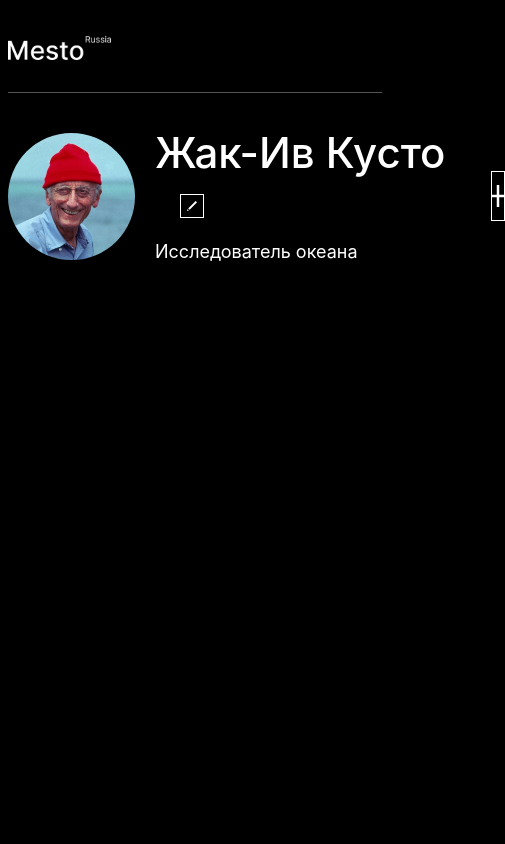
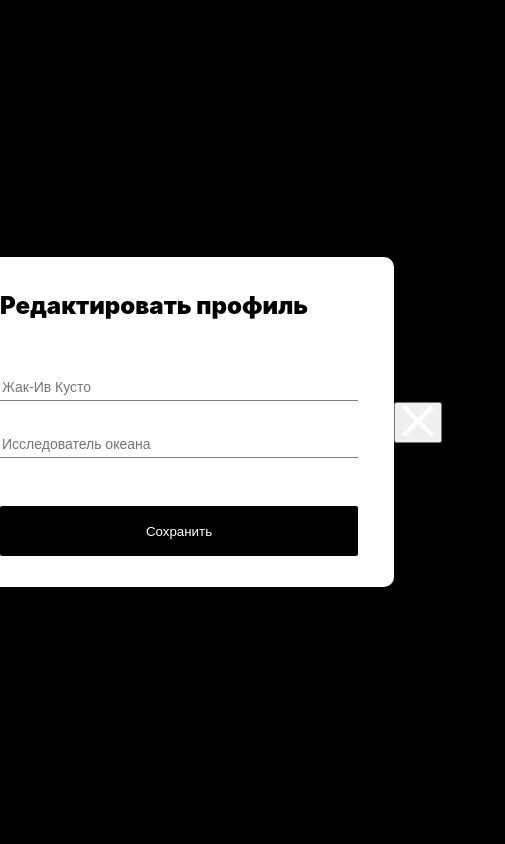
Before and after one commit to Tatyana-ChJKV/MESTO-YandexPraktikum, a plain HTML site: page index.html in a window 390 px wide. Shown: the top 844 px of the page, 505 px wide, since content can reach past the window. Drawn offline with Linux system fonts and the light colour scheme.

```diff
--- a/blocks/header/__logo/header__logo.css
+++ b/blocks/header/__logo/header__logo.css
@@ -11,5 +11,7 @@
     .header__logo {
         width: 103px;
         height: 24px;
+        margin-bottom: 31px;
+        margin-left: 27px;
     }
 }
--- /dev/null
+++ b/blocks/places/__button/places__button.css
@@ -0,0 +1,11 @@
+.places__button {
+    background-image: url(../../../images/Vector_heart.png);
+    width: 22px;
+    height: 19px;
+    background-repeat: no-repeat;
+    background-position: center;
+    border: none;
+    outline: none;
+    background-color: white;
+    padding: 0;
+}
--- /dev/null
+++ b/blocks/places/__description-flex/places__description-flex.css
@@ -0,0 +1,7 @@
+.places__description-flex {
+    max-width: 246px;
+    display: flex;
+    justify-content: space-between;
+    align-items: center;
+    padding: 25px 21px 31px 15px;
+}
--- /dev/null
+++ b/blocks/places/__description/places__description.css
@@ -0,0 +1,10 @@
+.places__description {
+    max-width: 220px;
+    margin: 0;
+    font-weight: 900;
+    font-size: 24px;
+    line-height: 29px;
+    text-overflow: ellipsis;
+    white-space: nowrap;
+    overflow: hidden;
+}
--- /dev/null
+++ b/blocks/places/__element/places__element.css
@@ -0,0 +1,6 @@
+.places__element {
+    max-width: 100%;
+    display: block;
+    border-top-left-radius: 10px;
+    border-top-right-radius: 10px;
+}
--- /dev/null
+++ b/blocks/places/__frame/places__frame.css
@@ -0,0 +1,4 @@
+.places__frame {
+    background-color: white;
+    border-radius: 10px;
+}
--- /dev/null
+++ b/blocks/profile/__add-button/profile__add-button.css
@@ -0,0 +1,18 @@
+.profile__add-button {
+    width: 150px;
+    height: 50px;
+    background-image: url(../../../images/vector2.png);
+    background-repeat: no-repeat;
+    background-position: center;
+    background-size: 22px, 22px;
+    background-color: transparent;
+    border: 1px solid #FFFFFF;
+    align-self: center;
+}
+
+@media (max-width: 768px) {
+    .profile__add-button {
+        width: 282px;
+        margin-top: 36px;
+    }
+}
--- /dev/null
+++ b/blocks/profile/__avatar/profile__avatar.css
@@ -0,0 +1,13 @@
+.profile__avatar {
+    height: 127px;
+    margin-right: 20px;
+    border-radius: 50%;
+}
+
+@media (max-width: 768px) {
+    .profile__avatar {
+        margin: 0 auto 22px auto;
+
+        /*position: center;*/
+    }
+}
--- /dev/null
+++ b/blocks/profile/__description/profile__description.css
@@ -0,0 +1,18 @@
+.profile__description {
+    color: #FFFFFF;
+    font-weight: 400;
+    font-size: 18px;
+    line-height: 22px;
+    padding-top: 16px;
+    min-width: 336px;
+    margin: 0;
+}
+
+@media (max-width: 768px) {
+    .profile__description {
+        font-size: 14px;
+        line-height: 17px;
+        text-align: center;
+        padding-top: 14px;
+    }
+}
--- /dev/null
+++ b/blocks/profile/__edit-button/profile__edit-button.css
@@ -0,0 +1,19 @@
+.profile__edit-button {
+    width: 24px;
+    height: 24px;
+    background-image: url(../../../images/edit-icon.png);
+    background-repeat: no-repeat;
+    background-position: center;
+    background-size: 10px, 10px;
+    background-color: transparent;
+    border: 1px solid #FFFFFF;
+    margin-left: 25px;
+}
+
+@media (max-width: 768px) {
+    .profile__edit-button {
+        width: 18px;
+        height: 18px;
+        margin-left: 15px;
+    }
+}
--- /dev/null
+++ b/blocks/profile/__info/profile__info.css
@@ -0,0 +1,10 @@
+.profile__info {
+    display: flex;
+    align-items: center;
+}
+
+@media (max-width: 768px) {
+    .profile__info {
+        flex-direction: column;
+    }
+}
--- /dev/null
+++ b/blocks/profile/__name/profile__name.css
@@ -0,0 +1,18 @@
+.profile__name {
+    color: #FFFFFF;
+    font-weight: 500;
+    font-size: 42px;
+    line-height: 48px;
+    min-width: 294px;
+    margin: 0 4px 0 0;
+}
+
+@media (max-width: 768px) {
+    .profile__name {
+        font-weight: 500;
+        font-size: 27px;
+        line-height: 33px;
+        text-align: center;
+        margin: 0;
+    }
+}
--- /dev/null
+++ b/blocks/profile/profile.css
@@ -0,0 +1,18 @@
+.profile {
+    max-width: 880px;
+    margin-left: auto;
+    margin-right: auto;
+    padding: 36px 0 51px 0;
+    display: flex;
+    align-items: center;
+    justify-content: space-between;
+}
+
+@media (max-width: 768px) {
+    .profile {
+        flex-direction: column;
+
+        padding: 42px 0 36px 0;
+        /*margin: auto;*/
+    }
+}
--- a/index.html
+++ b/index.html
@@ -17,21 +17,99 @@
   <main>
 
     <section class="profile">
-      <div class="profile__flex">
-      <img class="avatar" src="images/image.jpg" alt="Фотография мужчины в красной шапке на фоне океана">
+      <div class="profile__info">
+        <img class="profile__avatar" src="images/image.jpg" alt="Фотография мужчины в красной шапке на фоне океана">
       <div>
-        <p class="profile__name">Жак-Ив Кусто<button class="edit-button"></button></p>
+        <p class="profile__name">Жак-Ив Кусто<button class="profile__edit-button"></button></p>
+
         <p class="profile__description">Исследователь океана</p>
       </div>
       </div>
-      <button class="add-button"></button>
+      <button class="profile__add-button"></button>
+    </section>
+
+    <section class="form">
+    <div class="popup popup_opened popup__overlay">
+      <form class="popup__container">
+        <h2 class="popup__header">Редактировать профиль</h2>
+        <fieldset class="form__text-input">
+          <input type="text" class="form__text" placeholder="Жак-Ив Кусто">
+        </fieldset>
+        <fieldset class="form__text-input">
+          <input type="text" class="form__text" placeholder="Исследователь океана">
+        </fieldset>
+        <div class="popup__button-container">
+        <button class="popup__button">Сохранить</button>
+        </div>
+      </form>
+      <button class="popup__close-button"><img src="images/Close_Icon.png"></button>
+    </div>
+    </section>
+
+    <section class="elements">
+      <ul class="places">
+        <li>
+          <div class="places__frame">
+          <img class="places__element" src="images/kirill-pershin-1088404-unsplash.jpg" alt="Кирпичный замок на фоне гор">
+          <div class="places__description-flex">
+            <p class="places__description">Карачаевск</p>
+            <button class="places__button"></button>
+          </div>
+          </div>
+        </li>
+        <li>
+          <div class="places__frame">
+          <img class="places__element" src="images/kirill-pershin-1404681-unsplash.png" alt="Приэльбрусье во время заката">
+          <div class="places__description-flex">
+            <p class="places__description">Гора Эльбрус</p>
+            <button class="places__button"></button>
+          </div>
+          </div>
+        </li>
+        <li>
+          <div class="places__frame">
+          <img class="places__element" src="images/kirill-pershin-1556355-unsplash.png" alt="Вид на осенний лес и горы на заднем плане">
+          <div class="places__description-flex">
+            <p class="places__description">Домбай</p>
+            <button class="places__button"></button>
+          </div>
+          </div>
+        </li>
+        <li>
+          <div class="places__frame">
+          <img class="places__element" src="images/kirill-pershin-1404681-unsplash.png" alt="Приэльбрусье во время заката">
+          <div class="places__description-flex">
+            <p class="places__description">Гора Эльбрус</p>
+            <button class="places__button"></button>
+          </div>
+          </div>
+        </li>
+        <li>
+          <div class="places__frame">
+          <img class="places__element" src="images/kirill-pershin-1556355-unsplash.png" alt="Вид на осенний лес и горы на заднем плане">
+          <div class="places__description-flex">
+            <p class="places__description">Домбай</p>
+            <button class="places__button"></button>
+          </div>
+          </div>
+        </li>
+        <li>
+          <div class="places__frame">
+          <img class="places__element" src="images/kirill-pershin-1088404-unsplash.jpg" alt="Кирпичный замок на фоне гор">
+          <div class="places__description-flex">
+            <p class="places__description">Карачаево-Черкессия</p>
+            <button class="places__button"></button>
+          </div>
+          </div>
+        </li>
+      </ul>
 
     </section>
 
   </main>
 
   <footer>
-
+    <p class="footer">© 2020 Mesto Russia</p>
   </footer>
 
 </body>
--- a/pages/index.css
+++ b/pages/index.css
@@ -3,81 +3,106 @@
 @import url(../blocks/header/header.css);
 @import url(../blocks/header/__logo/header__logo.css);
 
-/*@import url(../blocks/);*/
-/*@import url(../blocks/);*/
-/*@import url(../blocks/);*/
-/*@import url(../blocks/);*/
-/*@import url(../blocks/);*/
-/*@import url(../blocks/);*/
-/*@import url(../blocks/);*/
-/*@import url(../blocks/);*/
-/*@import url(../blocks/);*/
-/*@import url(../blocks/);*/
-/*@import url(../blocks/);*/
-/*@import url(../blocks/);*/
+@import url(../blocks/profile/profile.css);
+@import url(../blocks/profile/__info/profile__info.css);
+@import url(../blocks/profile/__avatar/profile__avatar.css);
+@import url(../blocks/profile/__name/profile__name.css);
+@import url(../blocks/profile/__edit-button/profile__edit-button.css);
+@import url(../blocks/profile/__description/profile__description.css);
+@import url(../blocks/profile/__add-button/profile__add-button.css);
 
-.profile {
-    max-width: 880px;
-    margin-left: auto;
-    margin-right: auto;
-    padding: 36px 0 51px 0;
-    display: flex;
-    align-items: center;
-    justify-content: space-between;
+@import url(../blocks/places/places.css);
+@import url(../blocks/places/__frame/places__frame.css);
+@import url(../blocks/places/__element/places__element.css);
+@import url(../blocks/places/__description-flex/places__description-flex.css);
+@import url(../blocks/places/__description/places__description.css);
+@import url(../blocks/places/__button/places__button.css);
+
+@import url(../blocks/footer/footer.css);
+
+
+.form {
+
 }
 
-.profile__flex {
+.popup {
+    position: fixed;
+    top: 0;
+    width: 100%;
     display: flex;
+    align-content: center;
+    justify-content: center;
     align-items: center;
+    background-color: black;
+    /*opacity: 0.5;*/
+    z-index: 0;
 }
 
-.avatar {
-    /*width: 168px;*/
-    height: 127px;
-    margin-right: 20px;
-    border-radius: 50%;
+.popup_opened {
+    display: flex;
 }
 
-.profile__name {
-    color: #FFFFFF;
-    font-weight: 500;
-    font-size: 42px;
-    line-height: 48px;
-    min-width: 294px;
-    margin: 0 4px 0 0;
+.popup__container {
+    width: 430px;
+    height: 330px;
+    background-color: white;
+    border-radius: 10px;
+    z-index: 100;
+
 }
 
-.profile__description {
-    color: #FFFFFF;
-    font-weight: 400;
-    font-size: 18px;
-    line-height: 22px;
-    padding-top: 16px;
-    min-width: 336px;
-    margin: 0;
+.popup__overlay {
+    max-width: 100%;
+    height: 100%;
 }
 
-.edit-button {
-    width: 24px;
-    height: 24px;
-    background-image: url(../images/edit-icon.png);
-    background-repeat: no-repeat;
-    background-position: center;
-    background-size: 10px, 10px;
-    background-color: transparent;
-    border: 1px solid #FFFFFF;
-    margin-left: 25px;
+.popup__button-container {
+    padding-top: 48px;
 }
 
-.add-button {
-    width: 150px;
+.popup__button {
+    width: 358px;
     height: 50px;
-    background-image: url(../images/vector2.png);
-    background-repeat: no-repeat;
-    background-position: center;
-    background-size: 22px, 22px;
-    background-color: transparent;
-    border: 1px solid #FFFFFF;
-    align-self: center;
+    margin: auto 36px auto 36px;
+    display: flex;
+    justify-content: center;
+    align-items: center;
+    background-color: black;
+    border-radius: 2px;
+    border: 0;
+    color: white;
+}
+
+.popup__header {
+    padding: 34px 36px 24px ;
+    margin: 0;
+    font-weight: 900;
+    font-size: 24px;
+    line-height: 29px;
+}
+
+.form__text-input {
+    width: 358px;
+    height: 27px;
+    border: 0;
+    margin: 0 auto;
+    padding: 30px 0 0 0;
+    display: flex;
+    text-align: center;
+}
+
+.form__text {
+    border-top: 0;
+    border-left: 0;
+    border-bottom: 1px solid gray;
+    border-right: 0;
+    width: 100%;
+    font-size: 14px;
+    line-height: 17px;
+}
+
+.popup__close-button {
+
+
 
 }
```
Also changed, not shown: blocks/footer/footer.css (added, +16 -0 lines), blocks/places/places.css (added, +17 -0 lines), images/Close_Icon.png (added), images/Rectangle.png (deleted), images/Vector_heart.png (added).
